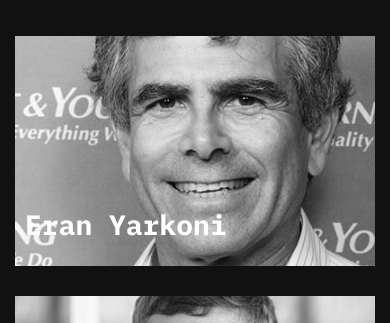
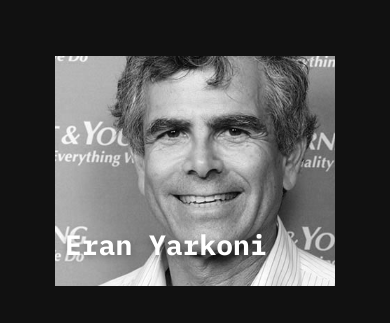
Before and after one commit to anttispitkanen/stream-website, a website: page program/index.html in a window 390 px wide. Shown: the part 448-771 px from the top of the page. Drawn offline with nearby package versions, Linux system fonts and the light colour scheme.

Commit message:
Speakers CSS changes

```diff
--- a/stylus/_stream.styl
+++ b/stylus/_stream.styl
@@ -207,7 +207,11 @@ ul.nolist
     height: 230px
     position: relative
     margin-bottom: 30px
+    @media(max-width: 767px)
+      max-width: 280px
+      margin: 20px auto 20px
     h3
       position: absolute
       bottom: 10px
       left: 10px
+      text-shadow: 0 2px 7px rgba(0,0,0,0.3)
```
Also changed, not shown: css/stream.css, 1 other file.
